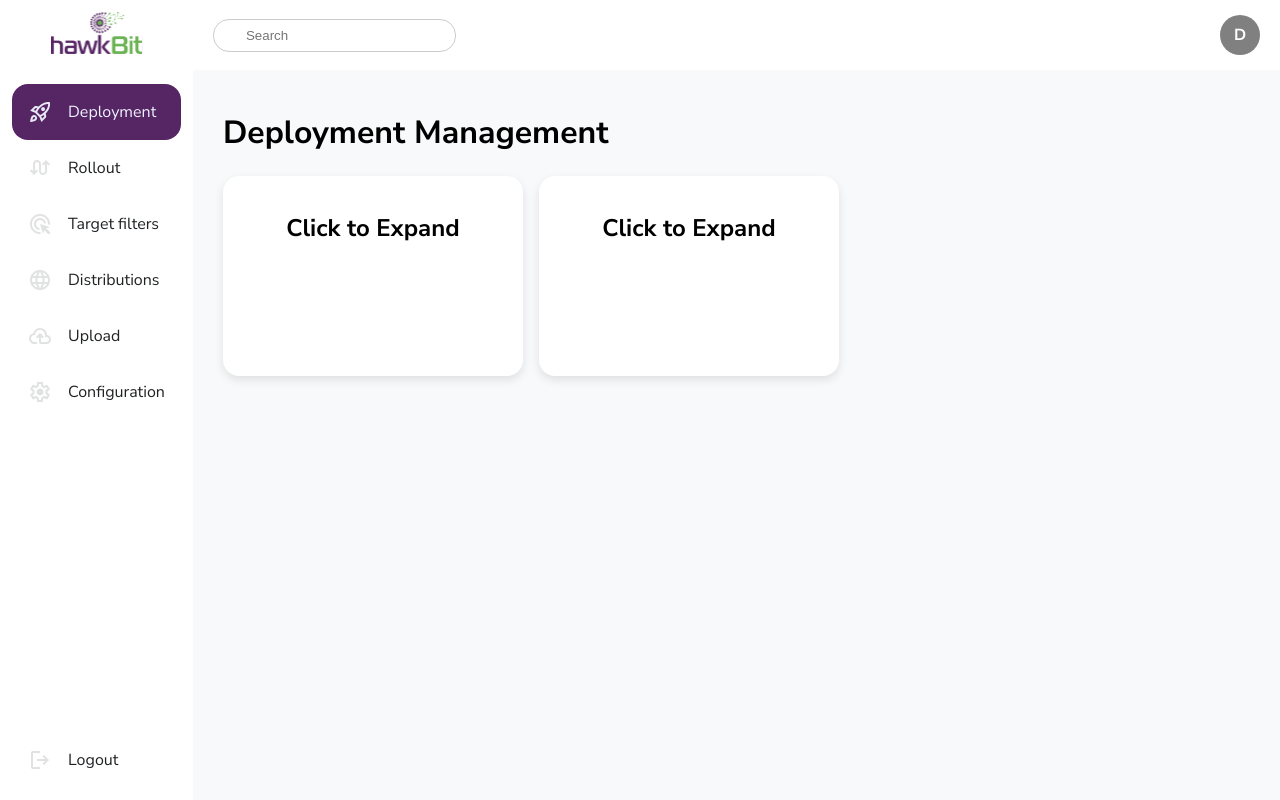
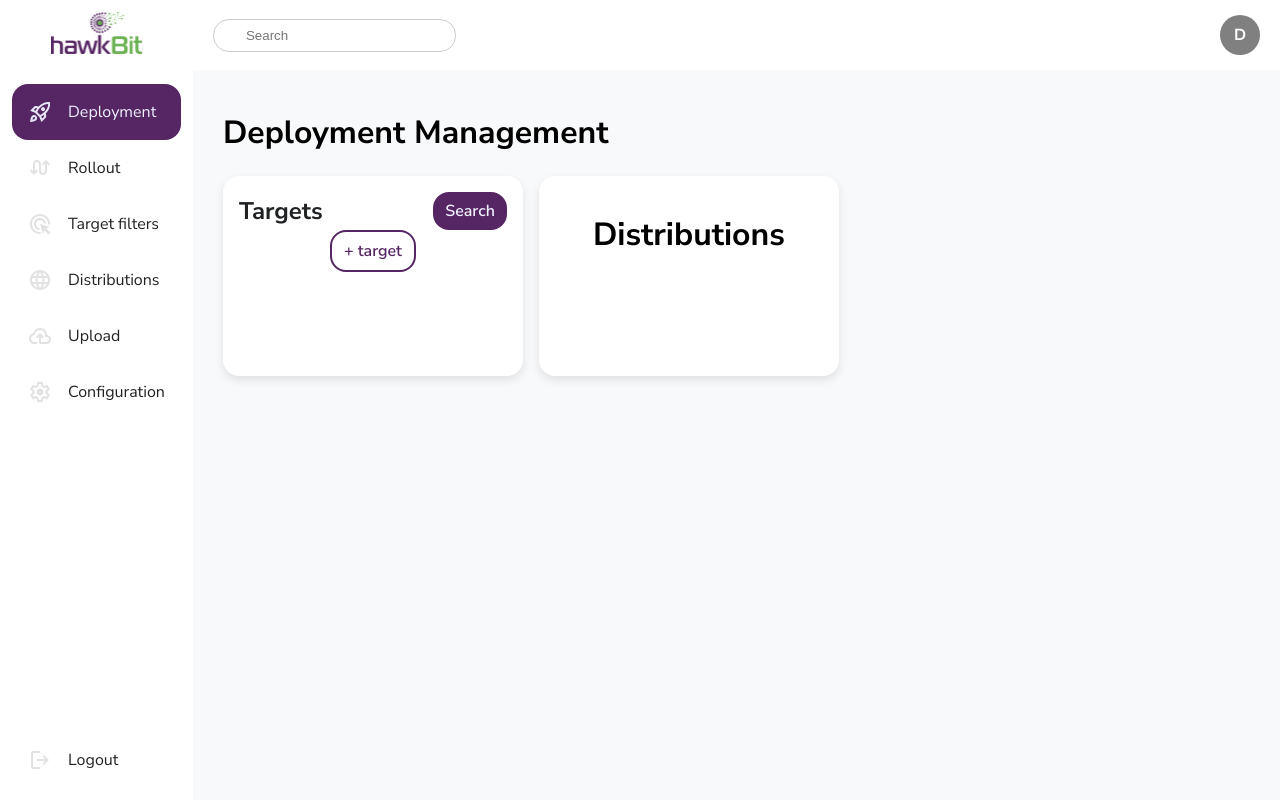
Before and after one commit to sbabic/hawkbitgui, a Next.js app: page /x/deployment in a window 1280 px wide. Built offline with nearby package versions, Linux system fonts and the light colour scheme.

Commit message:
feat: Added button component

```diff
--- /dev/null
+++ b/src/app/components/button/index.tsx
@@ -0,0 +1,30 @@
+'use client';
+import styles from './styles.module.scss';
+
+export default function Button({
+    children,
+    className,
+    color = 'default',
+}: {
+    children?: React.ReactNode;
+    className?: string;
+    color?: 'default' | 'outline';
+}) {
+    const getStyleByColor = (color: string) => {
+        switch (color) {
+            case 'default':
+                return styles.default;
+            case 'outline':
+                return styles.outline;
+            default:
+                return styles.default;
+        }
+    };
+    return (
+        <button
+            className={`${styles.button} ${getStyleByColor(color)} ${className}`}
+        >
+            {children}
+        </button>
+    );
+}
--- /dev/null
+++ b/src/app/components/button/styles.module.scss
@@ -0,0 +1,34 @@
+@use 'src/app/styles/variables' as *;
+
+.button {
+    all: unset;
+    cursor: pointer;
+    padding: 8px 12px;
+    border-radius: 16px;
+    font-size: 16px;
+    font-weight: 600;
+    transition:
+        background-color 0.2s ease-in-out,
+        color 0.2s ease-in-out;
+
+    &.default {
+        background: $accent-color;
+        color: $bright-text-color;
+        &:hover,
+        &:active,
+        &:focus {
+            background: darken($accent-color, 10%);
+        }
+    }
+
+    &.outline {
+        background: transparent;
+        color: $accent-color;
+        border: 2px solid $accent-color;
+        &:hover,
+        &:active,
+        &:focus {
+            background: rgba($accent-color, 0.1);
+        }
+    }
+}
--- a/src/app/components/card/index.tsx
+++ b/src/app/components/card/index.tsx
@@ -43,10 +43,6 @@ export default function Card({ children }: { children?: React.ReactNode }) {
         return () => resizeObserver.disconnect();
     }, []);
 
-    useEffect(() => {
-        console.log(`Width: ${parentWidth}, Height: ${parentHeight}`);
-    }, [parentWidth, parentHeight]);
-
     return (
         <motion.div
             ref={cardRef}
@@ -66,8 +62,7 @@ export default function Card({ children }: { children?: React.ReactNode }) {
             transition={{ duration: 0.4, ease: 'easeInOut' }}
             onClick={() => setIsExpanded(!isExpanded)}
         >
-            <h2>{isExpanded ? 'Expanded View' : 'Click to Expand'}</h2>
-            {isExpanded && <p>Click outside to close.</p>}
+            {children}
         </motion.div>
     );
 }
--- /dev/null
+++ b/src/app/x/deployment/components/targets-card/index.tsx
@@ -0,0 +1,22 @@
+'use client';
+
+import styles from './styles.module.scss';
+import Card from '@/app/components/card';
+import Button from '@/app/components/button';
+
+export default function TargetsCard() {
+    return (
+        <Card>
+            <div className={styles.cardBody}>
+                <div className={`${styles.header}`}>
+                    <h2>Targets</h2>
+                    <Button>Search</Button>
+                </div>
+                <div className={styles.actionButtons}>
+                    <Button color={'outline'}>+ target</Button>
+                </div>
+                <div className={styles.table}></div>
+            </div>
+        </Card>
+    );
+}
--- /dev/null
+++ b/src/app/x/deployment/components/targets-card/styles.module.scss
@@ -0,0 +1,19 @@
+@use 'src/app/styles/variables' as *;
+
+.cardBody {
+    display: flex;
+    flex-direction: column;
+    width: 100%;
+
+    .header {
+        display: flex;
+        justify-content: space-between;
+        align-items: center;
+        h2 {
+            font-weight: 700;
+            font-size: 24px;
+            margin: 0;
+            color: $primary-text-color;
+        }
+    }
+}
--- a/src/app/x/deployment/page.tsx
+++ b/src/app/x/deployment/page.tsx
@@ -1,14 +1,13 @@
 import styles from './styles.module.scss';
 import Card from '@/app/components/card';
+import TargetsCard from '@/app/x/deployment/components/targets-card';
 
 export default function Deployment() {
     return (
         <div className={`${styles.page}`}>
             <h1>Deployment Management</h1>
             <div className={`${styles.cardsContainer}`}>
-                <Card>
-                    <h1>Targets</h1>
-                </Card>
+                <TargetsCard />
                 <Card>
                     <h1>Distributions</h1>
                 </Card>
```
